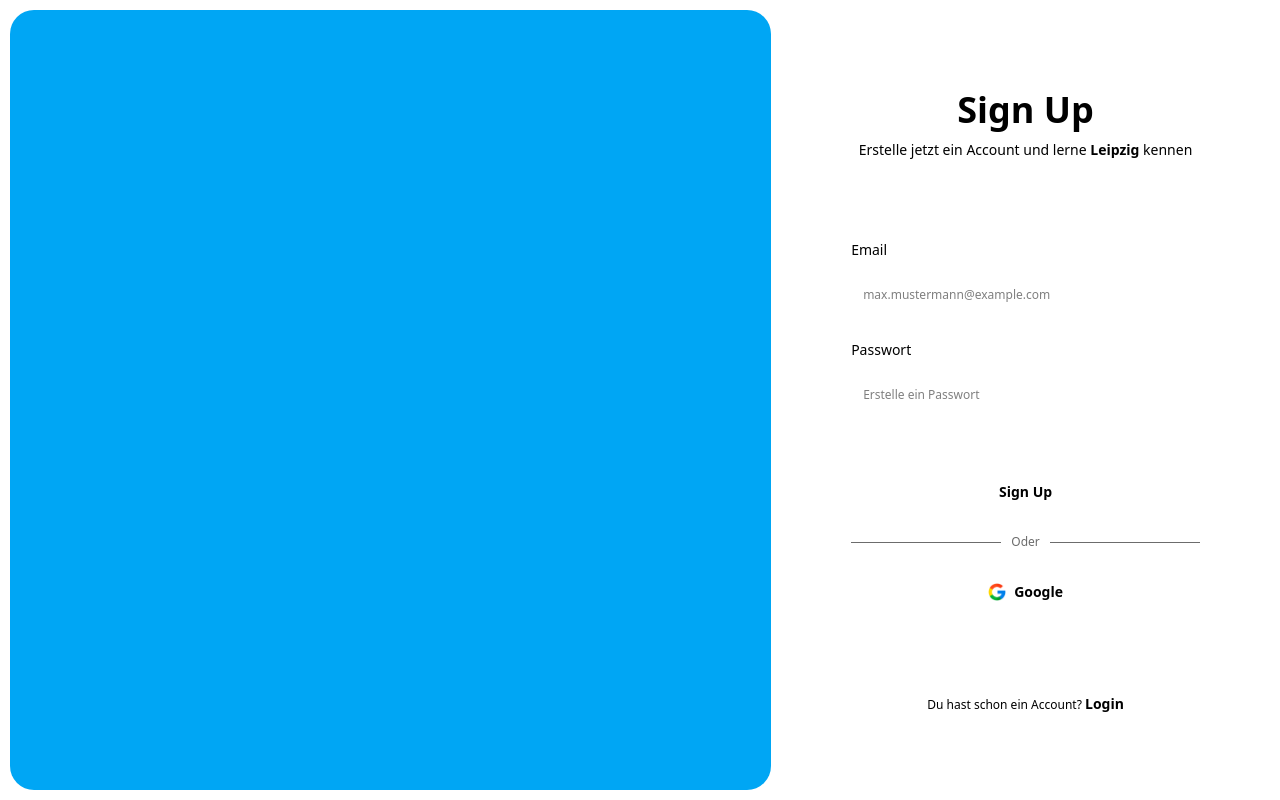
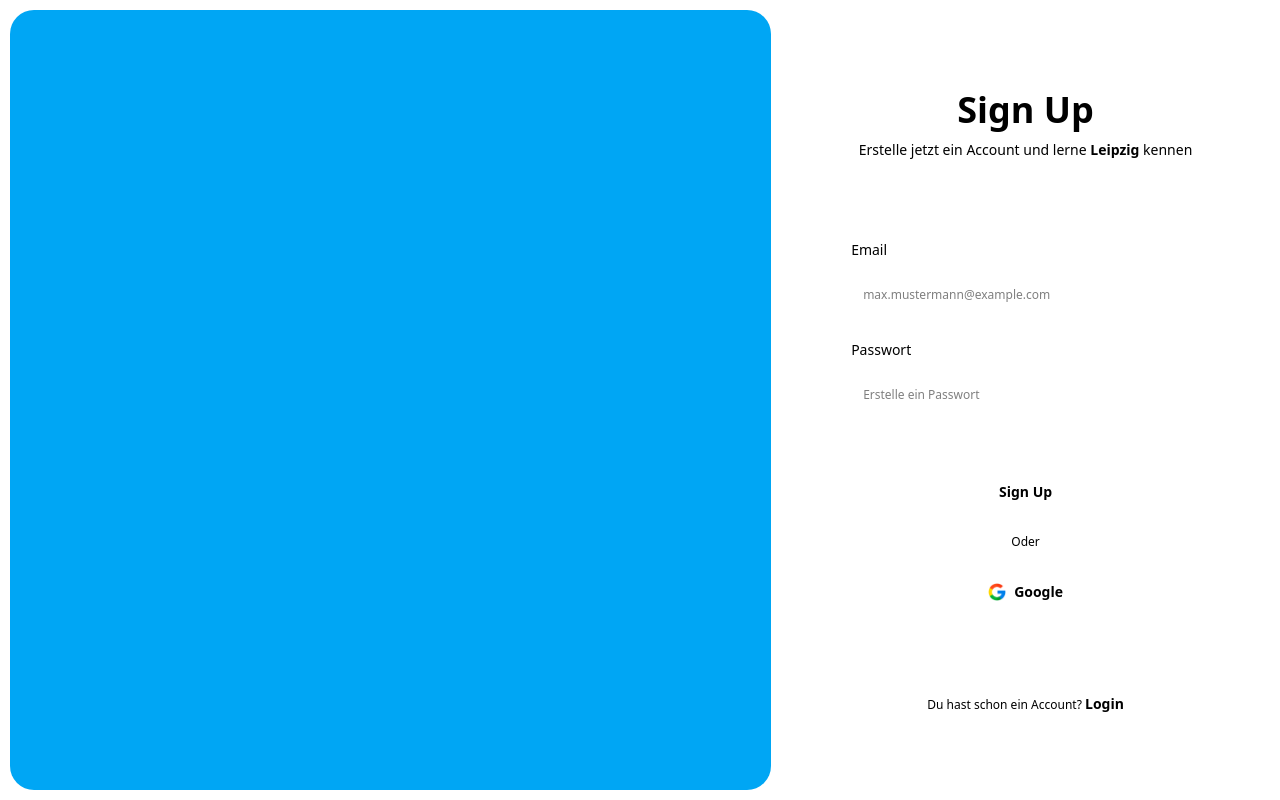
Before and after one commit to ArthurKunz/student-connect, a Next.js app: page /login in a window 1280 px wide. Built offline with nearby package versions, Linux system fonts and the light colour scheme; no server answers.

Commit message:
style(SignUpForm): completed the styling and added some variables

```diff
--- a/features/auth/components/SignUpForm.tsx
+++ b/features/auth/components/SignUpForm.tsx
@@ -36,31 +36,31 @@ export default function SignUpForm({ onSuccess, onGoToSignIn }: SignUpProps) {
     <div className='w-full h-full flex flex-col items-center gap-20'>
 
       <div className='w-full h-full flex flex-col items-center gap-2.5'>
-        <h1 className='text-4xl font-bold text-lighttext'>Sign Up</h1>
-        <span className='text-center text-sm text-graytext'>Erstelle jetzt ein Account und lerne <span className='text-brand text-sm font-semibold '>Leipzig</span> kennen</span>
+        <h1 className='text-4xl font-bold text-lighttext-heading'>Sign Up</h1>
+        <span className='text-center text-sm text-lighttext-subheading'>Erstelle jetzt ein Account und lerne <span className='text-brand text-sm font-semibold '>Leipzig</span> kennen</span>
       </div>
 
       <form className='w-full flex flex-col gap-12.5' onSubmit={handleSignUp} noValidate>
         <div className='w-full'>
           <div className='w-full flex flex-col gap-5'>
             <div className='w-full flex flex-col gap-2'>
-              <label className='text-sm text-graytext'>Email</label>
+              <label className='text-sm text-lighttext-label'>Email</label>
               <input
               type='email'
               placeholder='max.mustermann@example.com'
-              className='w-full px-3 py-4 bg-inputbg rounded-md text-sm text-lighttext focus:outline-none placeholder:text-xs placeholder:text-inputplaceholder'
+              className='w-full px-3 py-4 bg-graybg rounded-md text-sm text-lighttext focus:outline-none placeholder:text-xs placeholder:text-lighttext-placeholder'
               value={email}
               onChange={(e) => setEmail(e.target.value)}
               />
             </div>
             <div className='w-full flex flex-col gap-2'>
-              <label className='text-sm text-graytext'>Passwort</label>
+              <label className='text-sm text-lighttext-label'>Passwort</label>
               <input
               type='password'
               placeholder='Erstelle ein Passwort'
               value={password}
               onChange={(e) => setPassword(e.target.value)}
-              className='w-full px-3 py-4 bg-inputbg rounded-md text-sm text-lighttext focus:outline-none placeholder:text-xs placeholder:text-inputplaceholder'
+              className='w-full px-3 py-4 bg-graybg rounded-md text-sm text-lighttext focus:outline-none placeholder:text-xs placeholder:text-lighttext-placeholder'
               />
             </div>
           </div>
@@ -69,19 +69,19 @@ export default function SignUpForm({ onSuccess, onGoToSignIn }: SignUpProps) {
         <div className='w-full flex flex-col gap-5'>
           <button
             type='submit'
-            className='flex w-full items-center justify-center gap-2 rounded-full bg-white py-3 text-sm font-semibold'
+            className='flex w-full items-center justify-center gap-2 rounded-full bg-whitebg py-3 text-sm font-semibold'
           >
             Sign Up
           </button>
           <div className='w-full flex justify-between items-center'>
-            <div className='w-full h-0.25 bg-[#6C6C6C]'></div>
-            <span className='text-xs text-[#6C6C6C] px-2.5'>Oder</span>
-            <div className='w-full h-0.25 bg-[#6C6C6C]'></div>
+            <div className='w-full h-0.25 bg-lightgraybg'></div>
+            <span className='text-xs text-lighttext-muted px-2.5'>Oder</span>
+            <div className='w-full h-0.25 bg-lightgraybg'></div>
           </div>
           <button
             type='button'
             onClick={handleGoogleSignUp}
-            className='flex w-full items-center justify-center gap-2 rounded-full bg-white py-3 text-sm font-semibold'
+            className='flex w-full items-center justify-center gap-2 rounded-full bg-whitebg py-3 text-sm font-semibold'
           >
             <Image src='/icons/Google.png' alt='' width={18} height={18} className='shrink-0' />
             Google
@@ -89,7 +89,7 @@ export default function SignUpForm({ onSuccess, onGoToSignIn }: SignUpProps) {
         </div>
       </form>
 
-      <span className='text-xs text-graytext'>Du hast schon ein Account? <span className='text-brand text-sm font-semibold cursor-pointer' onClick={onGoToSignIn}>Login</span></span>
+      <span className='text-xs text-lighttext-muted'>Du hast schon ein Account? <span className='text-brand text-sm font-semibold cursor-pointer' onClick={onGoToSignIn}>Login</span></span>
     </div>
   )
 }
```
